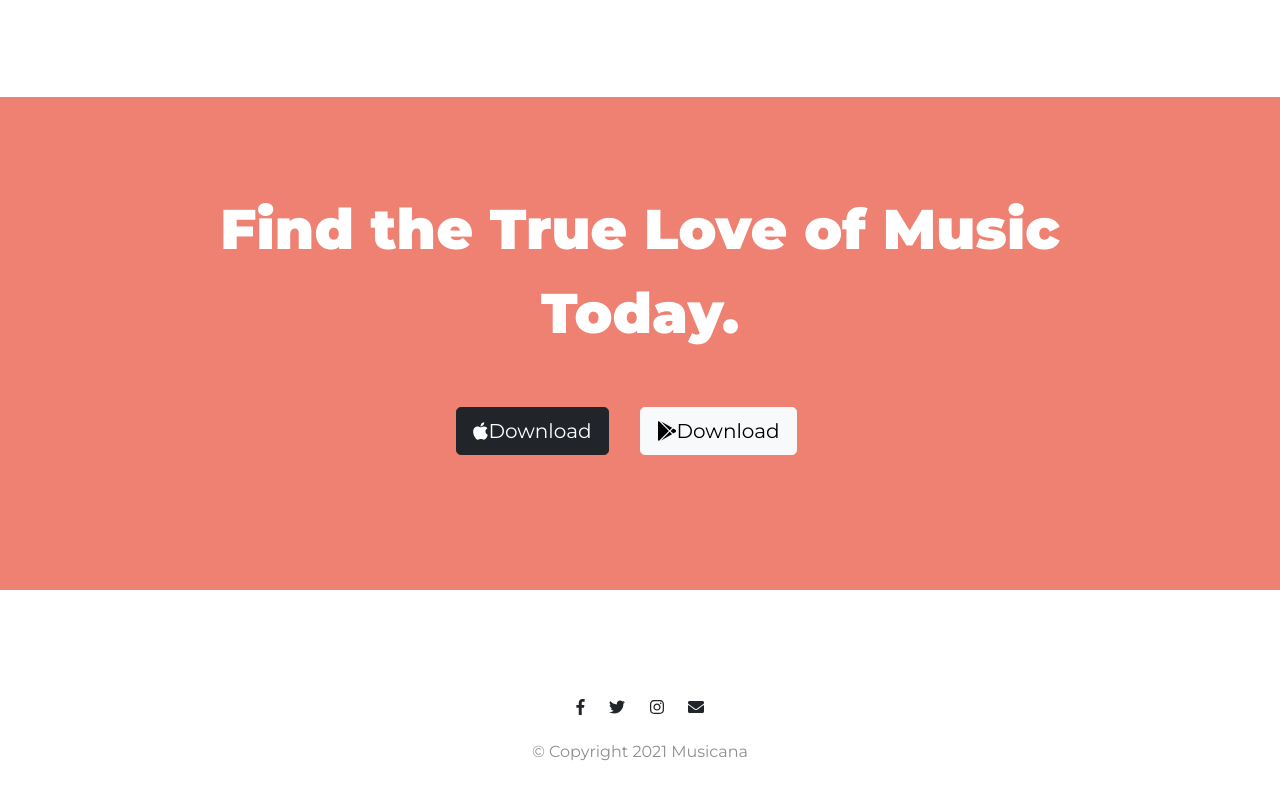
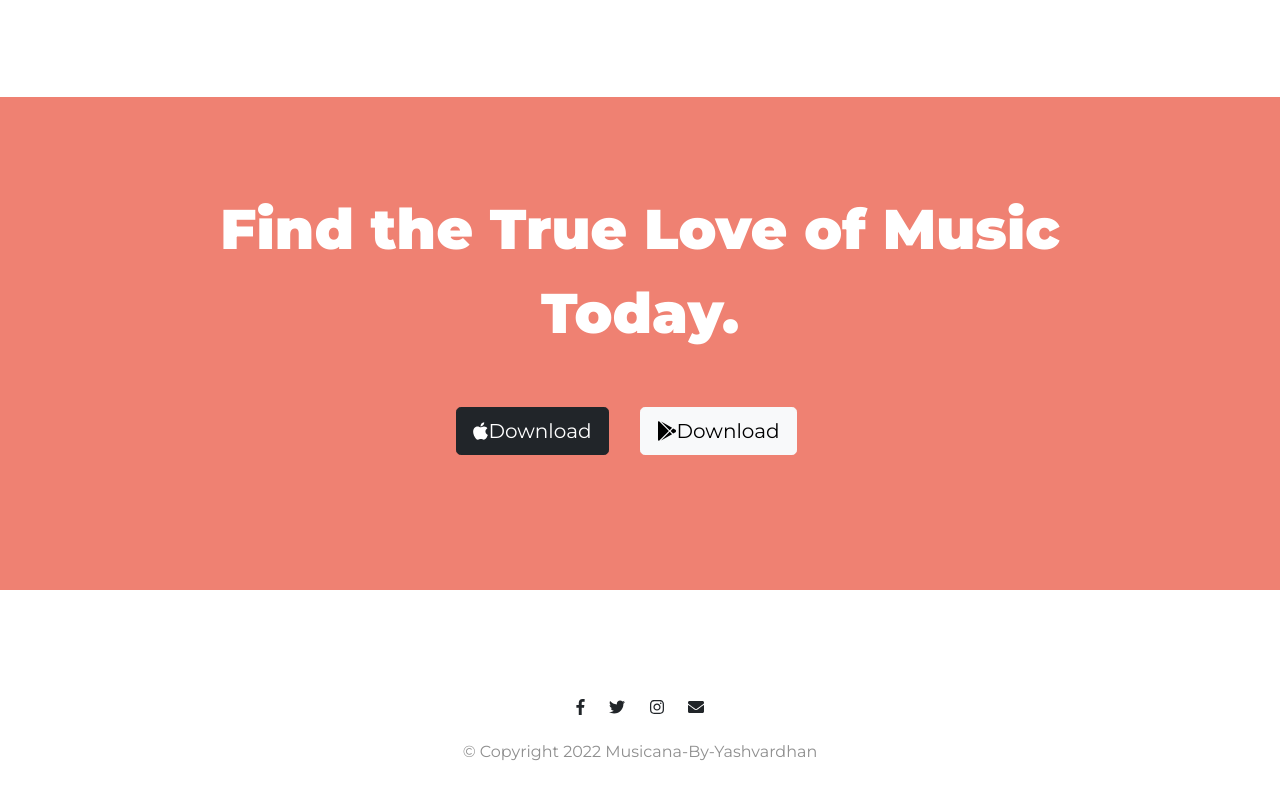
Before and after one commit to yashvardhanHASHgithub/musicana, a plain HTML site: page index.html in a window 1280 px wide. Shown: the part 2612-3412 px from the top of the page. Drawn offline with nearby package versions, Linux system fonts and the light colour scheme.

```diff
--- a/index.html
+++ b/index.html
@@ -229,7 +229,7 @@
     <i class="social-icon fab fa-instagram"></i>
     <i class="social-icon fas fa-envelope"></i>
 
-    <p>© Copyright 2021 Musicana</p>
+    <p>© Copyright 2022 Musicana-By-Yashvardhan</p>
 
   </footer>
 
```
Also changed, not shown: images/drum.jpg (added), images/page1Musicana.jpg (added), images/page2musicana.jpg (added), images/page3musicana.jpg (added), images/page4musicana.jpg (added), images/page5musicana.jpg (added), images/piano.jpg (added), 1 other file.
